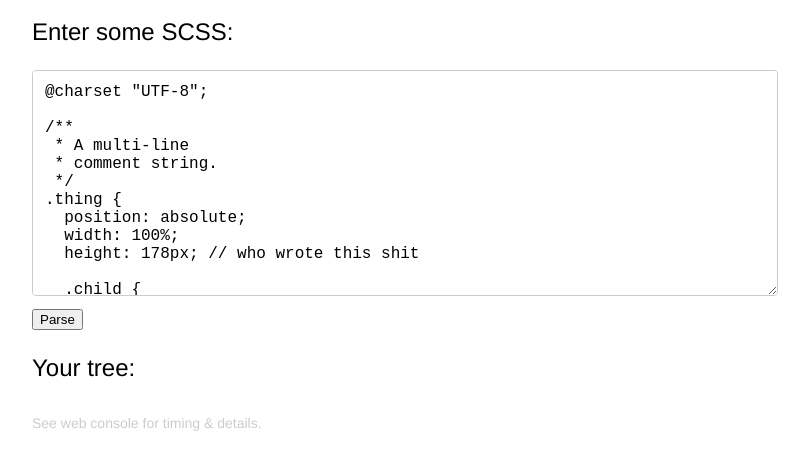
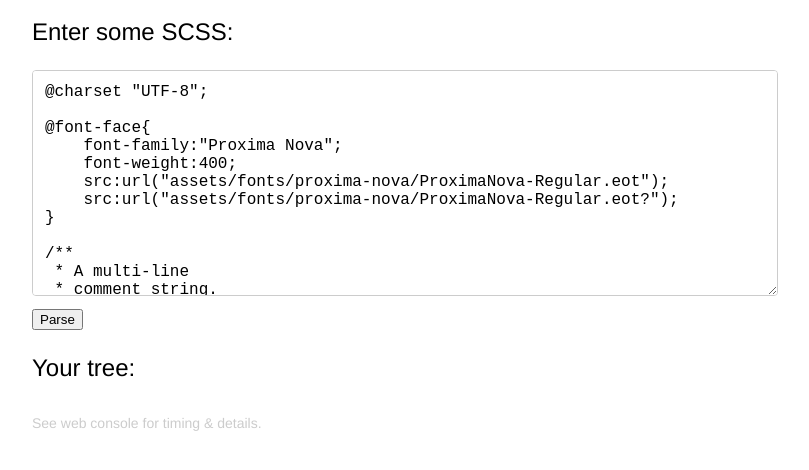
Before and after one commit to DFurnes/sasstree, a website: page index.html in a window 1280 px wide. Shown: the part 134-604 px from the top of the page, without its empty margins (248-1057 px from the left). Drawn offline with nearby package versions, Linux system fonts and the light colour scheme; files whose address does not match are found by name.

Commit message:
Properly tokenize at-rules with blocks.

```diff
--- a/index.html
+++ b/index.html
@@ -45,6 +45,13 @@
 <textarea id="scss">
 @charset "UTF-8";
 
+@font-face{
+    font-family:"Proxima Nova";
+    font-weight:400;
+    src:url("assets/fonts/proxima-nova/ProximaNova-Regular.eot");
+    src:url("assets/fonts/proxima-nova/ProximaNova-Regular.eot?");
+}
+
 /**
  * A multi-line
  * comment string.
```
Also changed, not shown: src/Tokenizer.js (+7 -1 lines).
